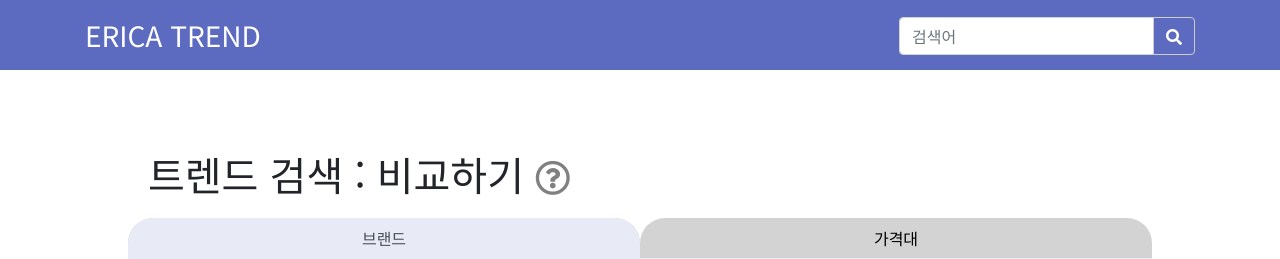
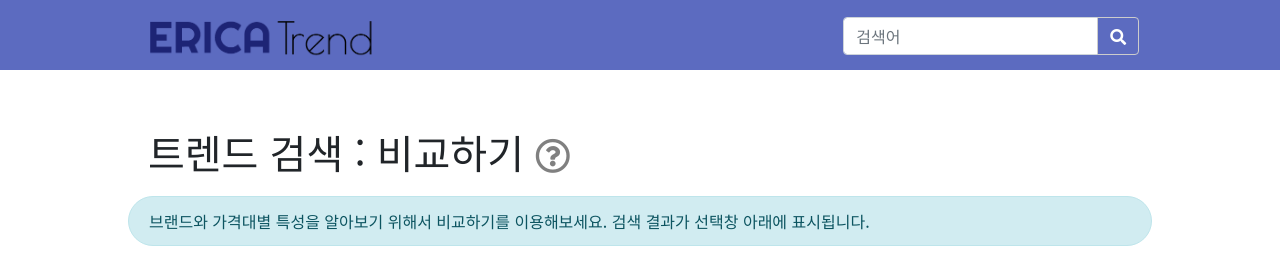
Before and after one commit to hajinhoe-backup/ericatrend, a Flask app: template templates/search/compare.html in a window 1280 px wide. Shown: the top 259 px of the page. Run offline with Flask 2, Linux system fonts and the light colour scheme; the template is opened without the code that fills it, so the values that code supplies are empty; parts of the project's set-up code (start-up, migrations or seed data) failed here and were passed over; some libraries are stand-ins or nearby versions.

Commit message:
디자인 의견 공유

```diff
--- a/static/compare.css
+++ b/static/compare.css
@@ -14,6 +14,12 @@ body {
     height: 70px;
 }
 
+.container {
+    max-width: 80%;
+    margin: auto;
+    padding: 0px;
+}
+
 #compare_nav h3 a {
     color: white;
     text-decoration: none;
@@ -24,12 +30,8 @@ body {
     border-color: #cccccc;
 }
 
-.compare_header {
-
-}
-
-#generate_alert:hover + .alert-danger {
-    display: block;
+.alert-info{
+    border-radius: 25px 25px 25px 25px;
 }
 
 .nav-link{
--- a/static/product_detail.css
+++ b/static/product_detail.css
@@ -1,5 +1,11 @@
 .table th{
 
+}
+
+.container {
+    max-width: 80%;
+    margin: auto;
+    padding: 0px;
 }
 
 #helpful_review > div{
--- a/static/product_view.css
+++ b/static/product_view.css
@@ -45,6 +45,12 @@ section .card{
 section .card img{
     width: 100%;
     height: 100%;
+}
+
+.container {
+    max-width: 80%;
+    margin: auto;
+    padding: 0px;
 }
 
 #page_nav{
--- a/templates/search/compare.html
+++ b/templates/search/compare.html
@@ -65,7 +65,7 @@
 {% block body %}
         <nav class="navbar navbar-fixed-top" id="compare_nav">
             <div class="container">
-                <h3><a href="{{ url_for('main.main') }}">ERICA TREND</a></h3>
+                 <img src="../../static/images/nav_logo.png" onclick="location.href='/' " style="max-height: 3.5rem; cursor: pointer;">
                 <form action="{{ url_for('search.process') }}" method="get">
             <div id = "search_box" class="input-group mb-3">
                 <input name="search_words" type="text" class="form-control" placeholder="검색어" aria-label="Search Input" aria-describedby="button-addon2">
@@ -83,19 +83,11 @@
         <header>
             <div class="compare_header">
                 <h1>트렌드 검색 : 비교하기 <a id="generate_alert" class="far fa-sm fa-question-circle" style="color:grey;"></a></h1>
-                <div id="alert" class="alert alert-info" style="display: none;" role="alert">
+                <div id="alert" class="alert alert-info" role="alert">
                   <span class="glyphicon glyphicon-exclamation-sign" aria-hidden="true"></span>
                   <span class="sr-only">Error:</span>
                   브랜드와 가격대별 특성을 알아보기 위해서 비교하기를 이용해보세요. 검색 결과가 선택창 아래에 표시됩니다.
                 </div>
-                <script>
-                    $('#generate_alert').mouseover(function () {
-                        $('.alert').fadeIn();
-                    });
-                    $('#generate_alert').mouseleave(function () {
-                        $('.alert').fadeOut();
-                    });
-                </script>
             </div>
         </header>
         <ul class="nav nav-tabs nav-justified">
--- a/templates/search/product_detail.html
+++ b/templates/search/product_detail.html
@@ -22,7 +22,7 @@
 {% block body %}
     <nav class="navbar navbar-fixed-top" id="compare_nav">
         <div class="container">
-            <h3><a href="{{ url_for('main.main') }}">ERICA TREND</a></h3>
+            <img src="../../static/images/nav_logo.png" onclick="location.href='/'" style="max-height: 3.5rem; cursor: pointer;">
         </div>
     </nav>
     <div id = "contents">
--- a/templates/search/products.html
+++ b/templates/search/products.html
@@ -20,7 +20,7 @@
 {% block body %}
     <nav class="navbar navbar-fixed-top" id="compare_nav">
         <div class="container">
-            <h3><a href="{{ url_for('main.main') }}">ERICA TREND</a></h3>
+             <img src="../../static/images/nav_logo.png" onclick="location.href='/'" style="max-height: 3.5rem; cursor: pointer;">
         </div>
     </nav>
     <div id = "contents">
```
Also changed, not shown: static/main.css (+7 -1 lines), static/images/nav_logo.png (added).
